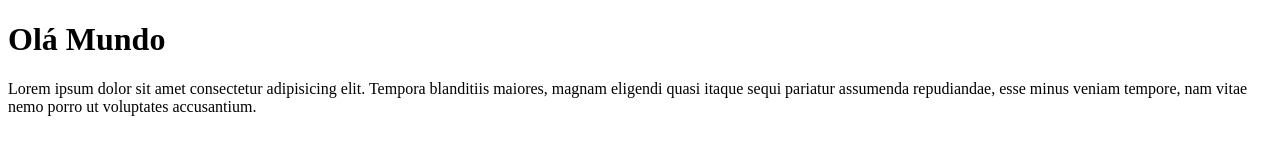
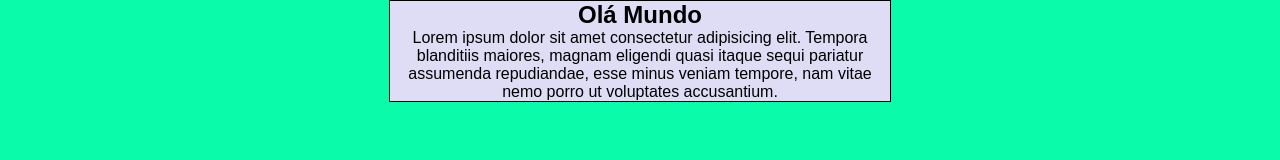
Before and after one commit to Merciassantos/Estudos, a plain HTML site: page primeiro-site/index.html in a window 1280 px wide. Drawn offline with Linux system fonts and the light colour scheme.

Commit message:
atualizei

```diff
--- a/primeiro-site/index.html
+++ b/primeiro-site/index.html
@@ -3,11 +3,15 @@
 <head>
     <meta charset="UTF-8">
     <meta name="viewport" content="width=device-width, initial-scale=1.0">
+    <link rel="stylesheet" href="style/style.css">
     <title>Document</title>
 </head>
 <body>
-    <h1>Olá Mundo</h1>
-    <p>Lorem ipsum dolor sit amet consectetur adipisicing elit. Tempora blanditiis maiores, magnam eligendi quasi itaque sequi pariatur assumenda repudiandae, esse minus veniam tempore, nam vitae nemo porro ut voluptates accusantium.</p>
+    <section>
 
+        <h1>Olá Mundo</h1>
+        <p>Lorem ipsum dolor sit amet consectetur adipisicing elit. Tempora blanditiis maiores, magnam eligendi quasi itaque sequi pariatur assumenda repudiandae, esse minus veniam tempore, nam vitae nemo porro ut voluptates accusantium.</p>
+
+    </section>
 </body>
 </html>
--- /dev/null
+++ b/primeiro-site/style/style.css
@@ -0,0 +1,21 @@
+*{
+    margin: 0;
+    padding: 0;
+    font-family: Arial, Helvetica, sans-serif;
+}
+
+body{
+    background-color: rgb(10, 252, 171);
+}
+
+section{
+    text-align: center;
+    border: 1px solid;
+    width: 500px;
+    height: 300;
+    margin: auto;
+    background-color: rgb(223, 220, 245);
+
+
+
+}
```
